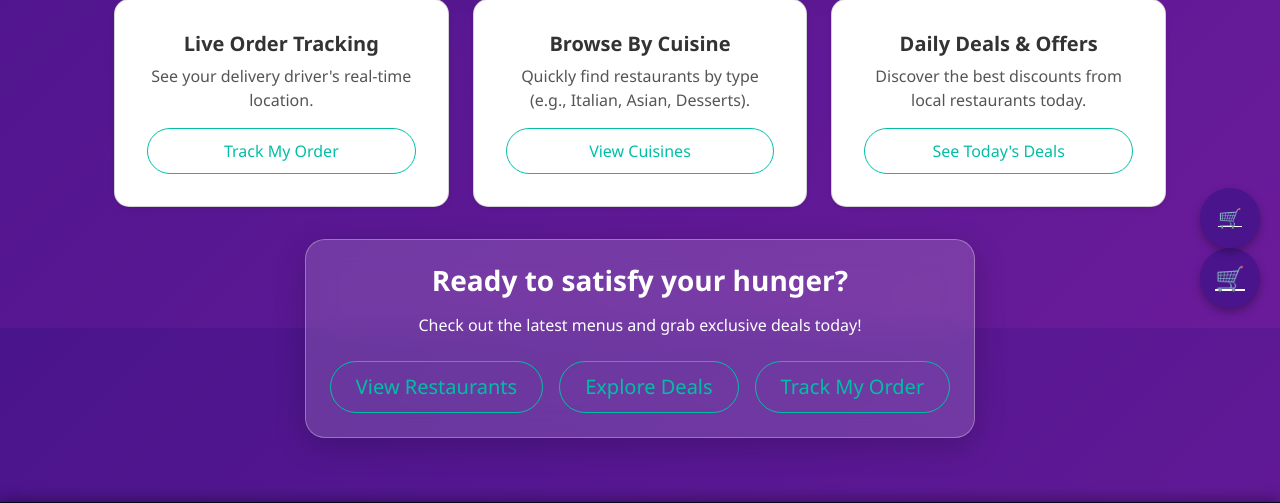
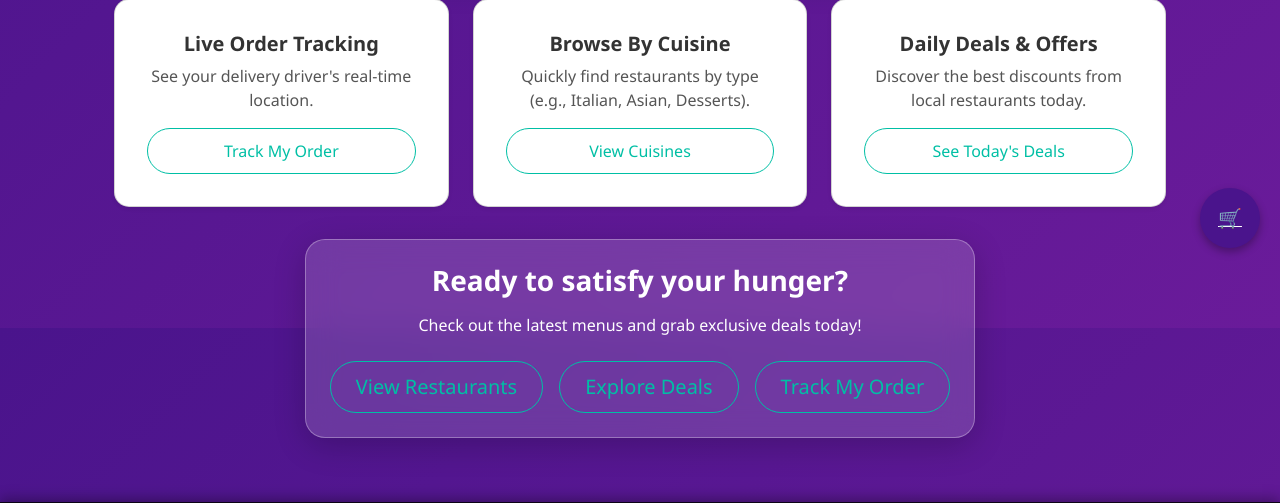
Before and after one commit to abikurian/food-ordering, a Flask app: page / in a window 1280 px wide. Shown: the part 472-975 px from the top of the page. Run offline with Flask 3, Linux system fonts and the light colour scheme.

Commit message:
Updated menu items

```diff
--- a/templates/home.html
+++ b/templates/home.html
@@ -60,13 +60,6 @@
   </div>
 
 </main>
-
-<!-- Floating Cart Button -->
-<a href="{{ url_for('view_cart') }}"
-   class="position-fixed d-flex align-items-center justify-content-center"
-   style="bottom: 20px; right: 20px; width: 60px; height: 60px; background-color: #4a148c; color: #fff; border-radius: 50%; box-shadow: 0 4px 8px rgba(0,0,0,0.3); font-size: 1.5rem; z-index: 1000;">
-   🛒
-</a>
 
 <style>
 /* Body Background */
```
